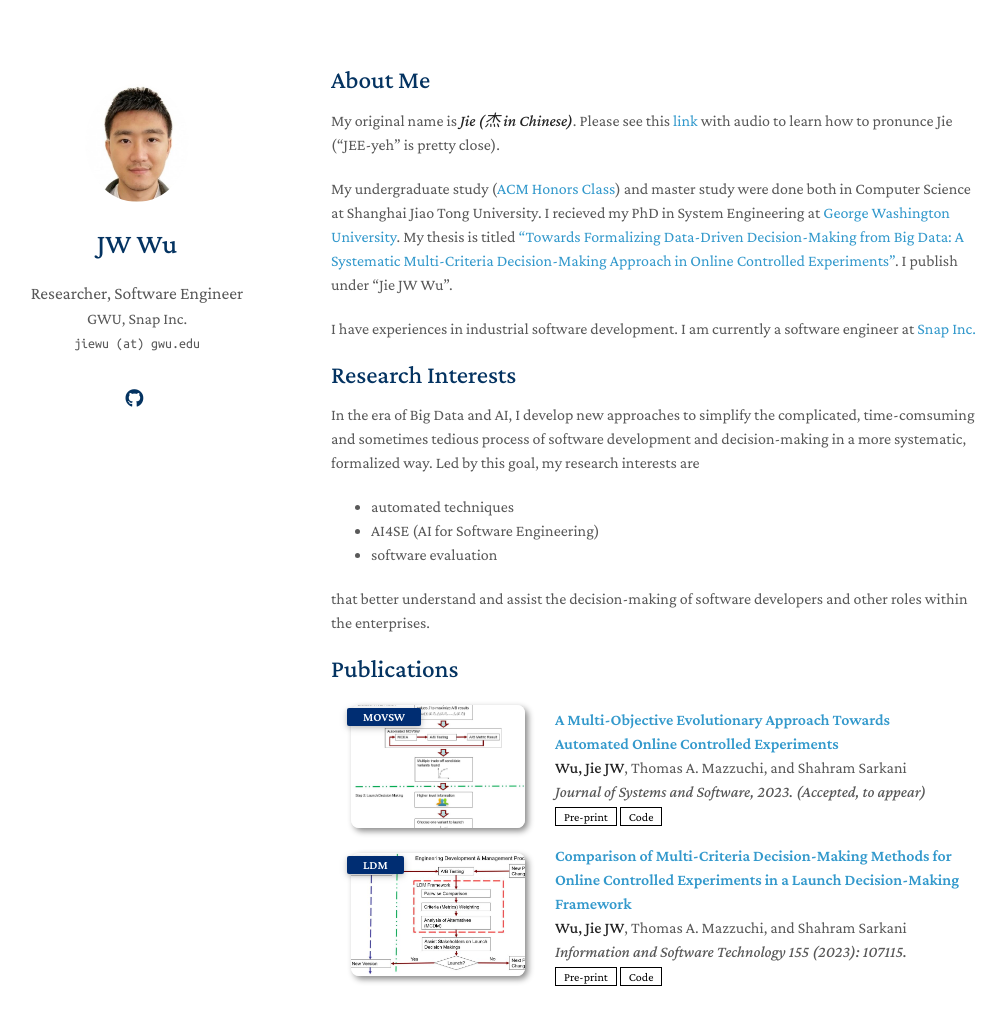
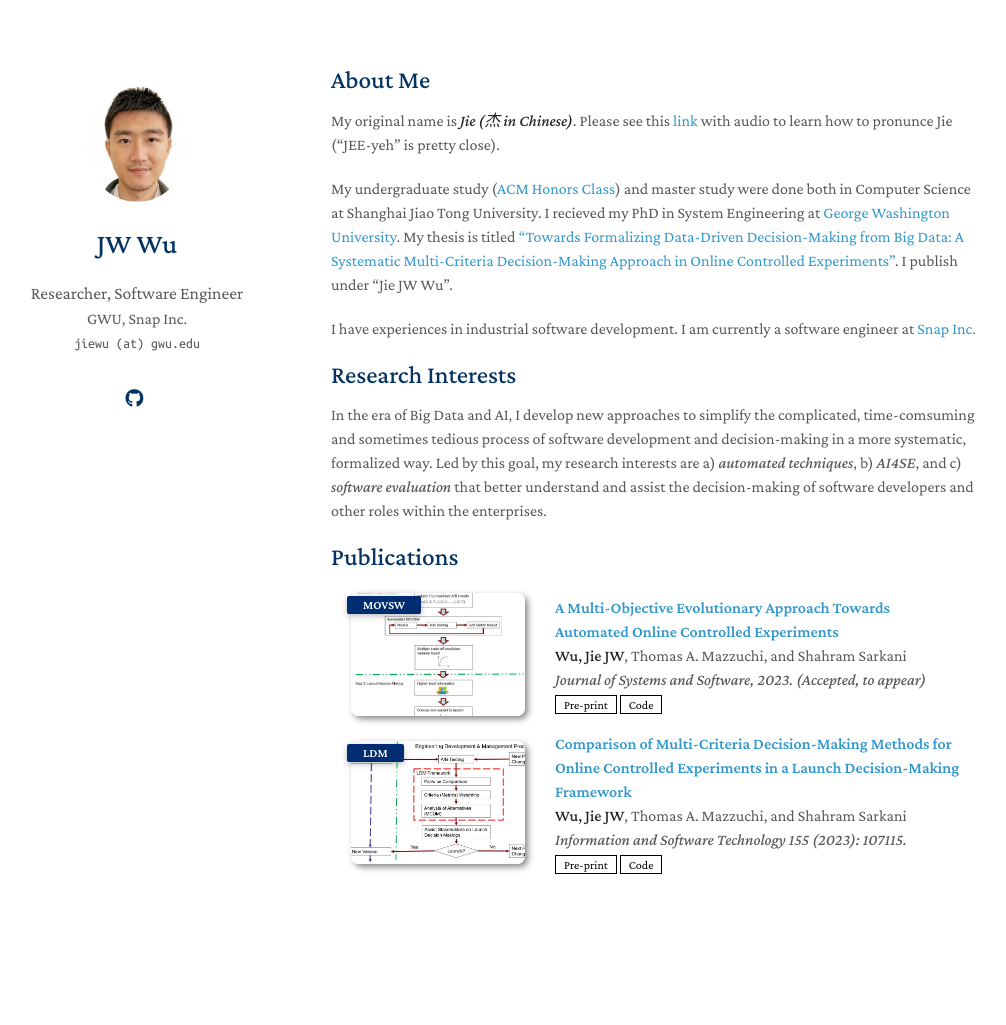
Before and after one commit to yaoyao-liu/minimal-light, a Jekyll site: the page built from index.md, in a window 1280 px wide and 1114 px high. Shown: the top 1025 px of the window, without its empty margins (139-1145 px from the left). Built offline with Jekyll 4.4.1, drawn with Linux system fonts in a browser that asks for light colours; nearby versions of some CDN libraries; a style sheet for code colours, icons or effects is not loaded; our own code applies the rules of GitHub Pages for plain Markdown files.

Commit message:
Update index.md

```diff
--- a/index.md
+++ b/index.md
@@ -10,11 +10,6 @@ My undergraduate study ([ACM Honors Class](https://acm.sjtu.edu.cn/home)) and ma
 I have experiences in industrial software development. I am currently a software engineer at [Snap Inc.](https://snap.com/en-US)
 
 ## Research Interests
-In the era of Big Data and AI, I develop new approaches to simplify the complicated, time-comsuming and sometimes tedious process of software development and decision-making in a more systematic, formalized way. Led by this goal, my research interests are
-* automated techniques
-* AI4SE (AI for Software Engineering)
-* software evaluation
-
-that better understand and assist the decision-making of software developers and other roles within the enterprises.
+In the era of Big Data and AI, I develop new approaches to simplify the complicated, time-comsuming and sometimes tedious process of software development and decision-making in a more systematic, formalized way. Led by this goal, my research interests are a) _automated techniques_, b) _AI4SE_, and c) _software evaluation_ that better understand and assist the decision-making of software developers and other roles within the enterprises.
 
 {% include_relative _includes/publications.md %}
```
